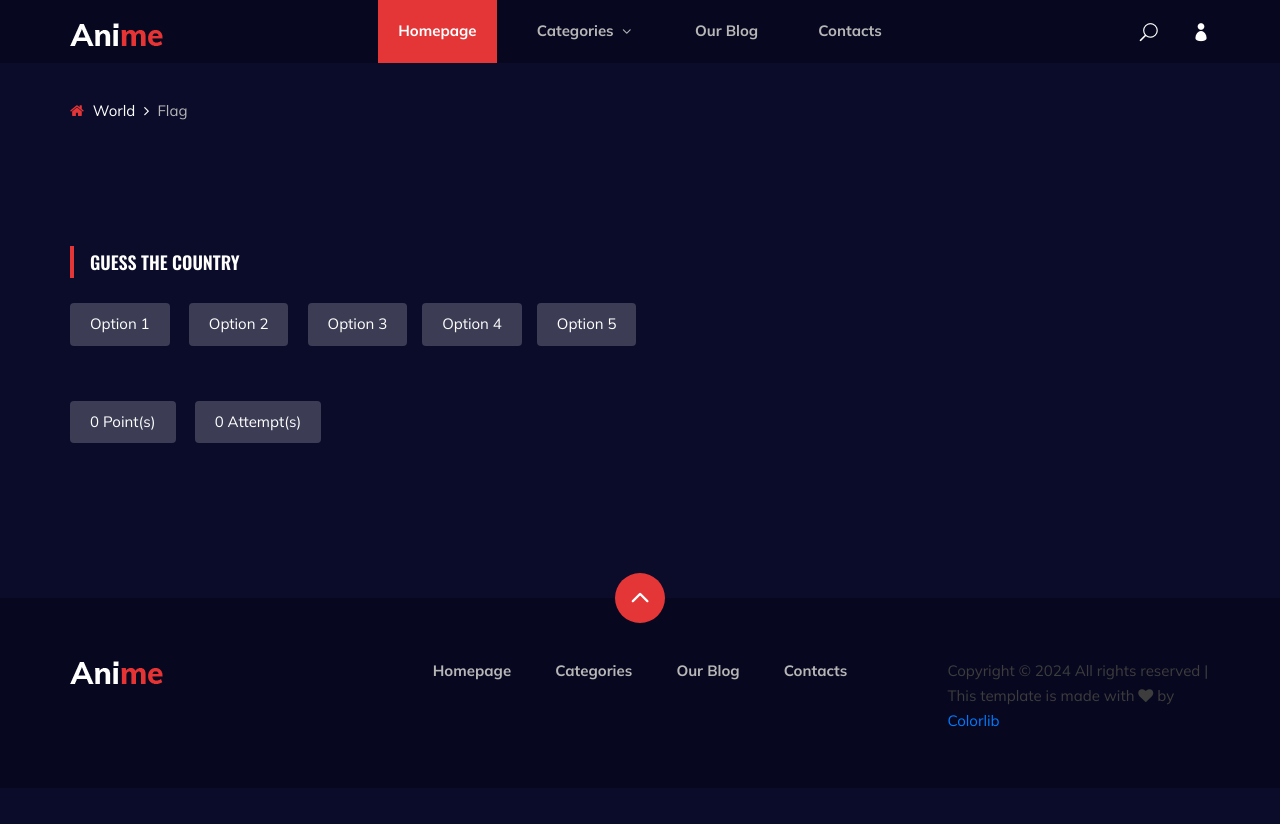
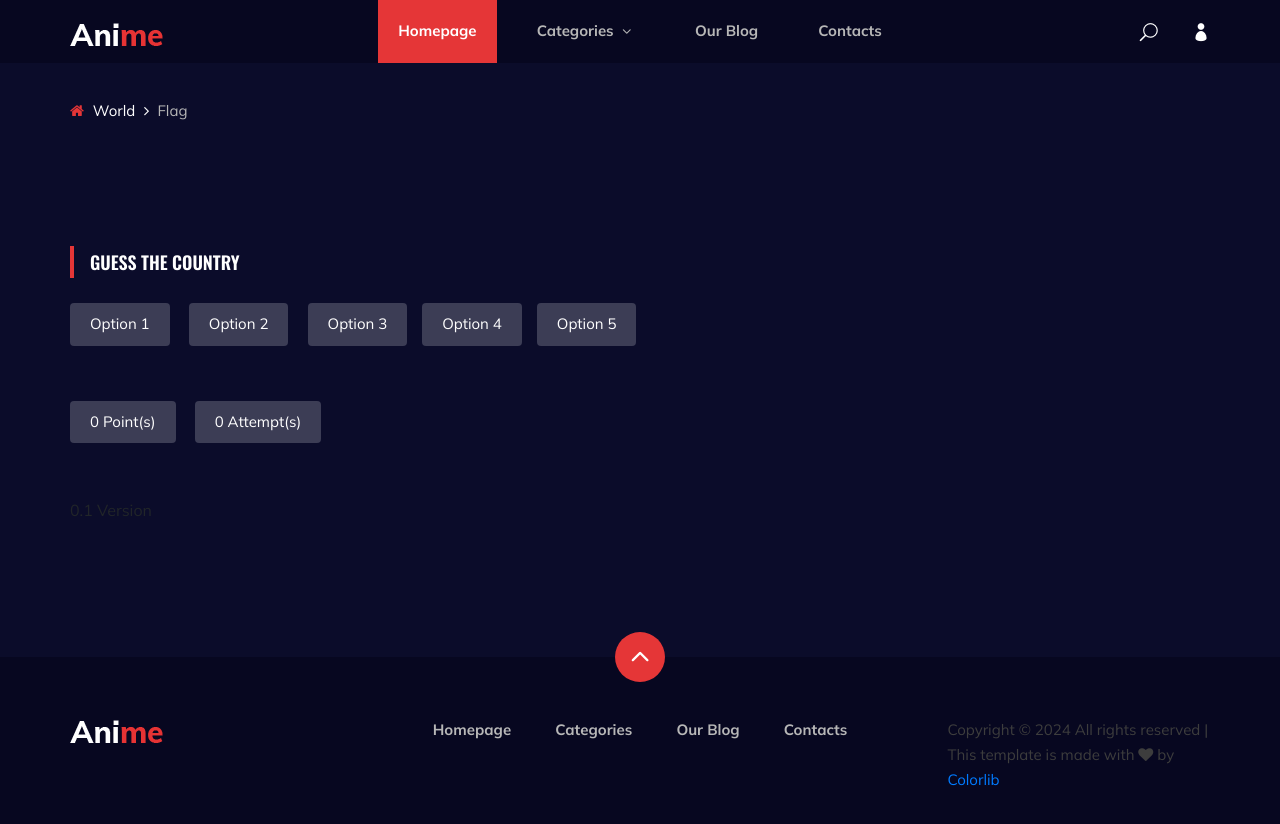
Before and after one commit to tlananthu/country-guess, a plain HTML site: page index.html in a window 1280 px wide. Before the commit the page ends 800 px from the top, so only its background shows below. Drawn offline with nearby package versions, Linux system fonts and the light colour scheme; no server answers.

Commit message:
added version

```diff
--- a/index.html
+++ b/index.html
@@ -157,6 +157,7 @@
               <a id="points" href="#">0 Point(s)</a>
               <a id="attempts" href="#">0 Attempt(s)</a>
             </div>
+            <div class="anime__details__episodes">0.1 Version</div>
           </div>
         </div>
       </div>
```
